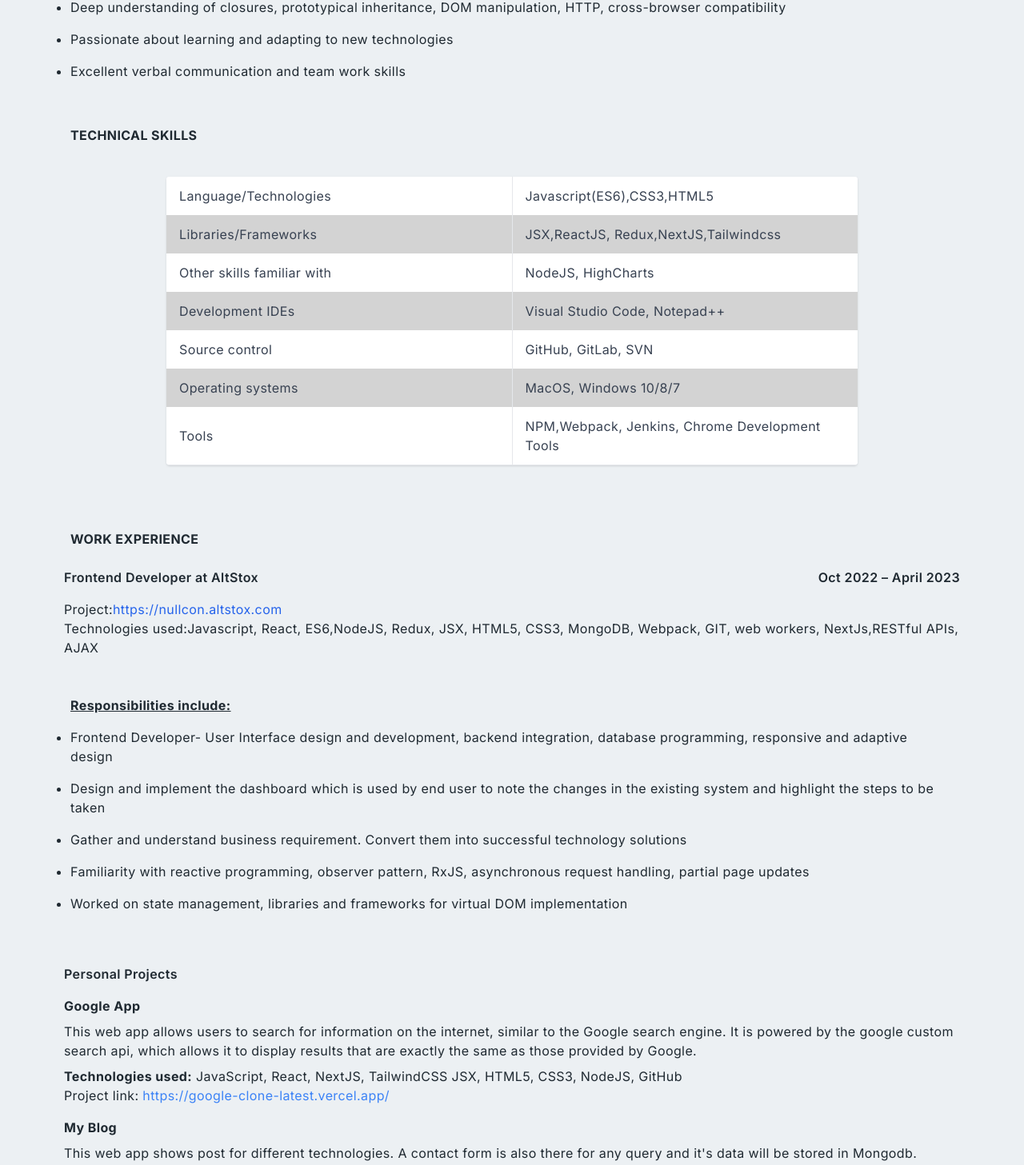
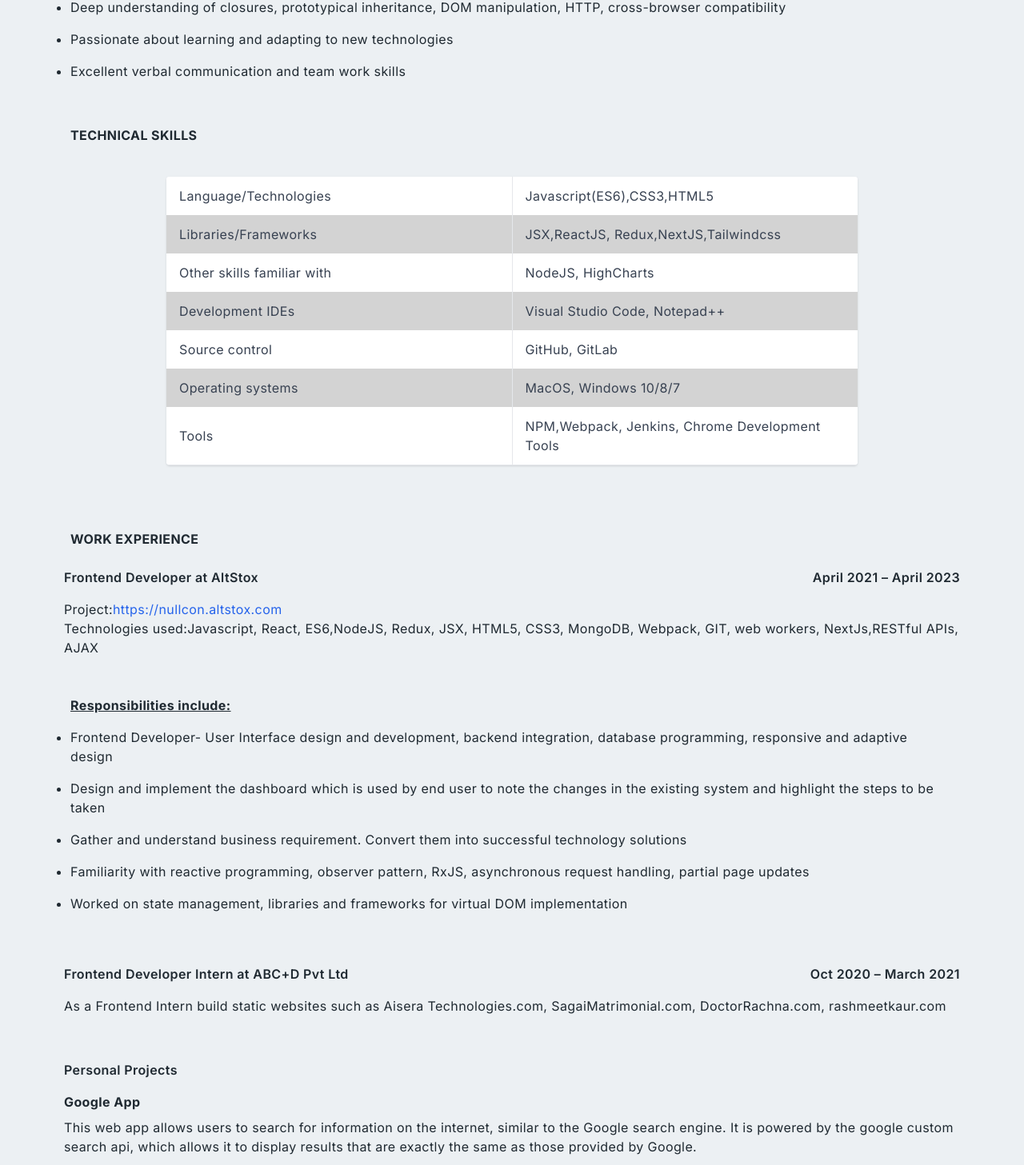
Before and after one commit to sonykikuma/portfolio-v2, a Next.js app: page /resume in a window 1280 px wide. Shown: the part 343-1800 px from the top of the page at 80% size. Built offline with nearby package versions, Linux system fonts and the light colour scheme.

Commit message:
resume part updated

```diff
--- a/app/components/Techniskills.js
+++ b/app/components/Techniskills.js
@@ -34,7 +34,7 @@
   // },
   {
     idname: "Source control",
-    feat: "   GitHub, GitLab, SVN ",
+    feat: "   GitHub, GitLab ",
   },
   {
     idname: "Operating systems",
--- a/app/components/Workexp.js
+++ b/app/components/Workexp.js
@@ -8,7 +8,7 @@
         <h4 className=" p-2 "> WORK EXPERIENCE</h4>
         <div className="pt-4  flex justify-between">
           <div className="font-semibold"> Frontend Developer at AltStox</div>
-          <div className="font-semibold">Oct 2022 – April 2023</div>
+          <div className="font-semibold">April 2021 – April 2023</div>
         </div>
         <p className="pt-4">
           Project:
@@ -47,6 +47,19 @@
             implementation
           </li>
         </ul>
+      </div>
+      <div className=" pt-10 sm:mx-20">
+        <div className=" pt-4  flex justify-between">
+          <div className="font-semibold">
+            Frontend Developer Intern at ABC+D Pvt Ltd
+          </div>
+          <div className="font-semibold">Oct 2020 – March 2021</div>
+        </div>
+        <p className="pt-4 ">
+          As a Frontend Intern build static websites such as Aisera
+          Technologies.com, SagaiMatrimonial.com, DoctorRachna.com,
+          rashmeetkaur.com
+        </p>
       </div>
       <div className=" pt-10 sm:mx-20">
         <div className=" pt-4  ">
@@ -124,7 +137,8 @@
 export default Workexp;
 
 {
-  /* <div className=" pt-10 sm:mx-20">
+  /*
+  <div className=" pt-10 sm:mx-20">
 <div className=" pt-4  flex justify-between">
   <div className="font-semibold">
     Frontend Developer Intern at ABC+D Pvt Ltd
```
